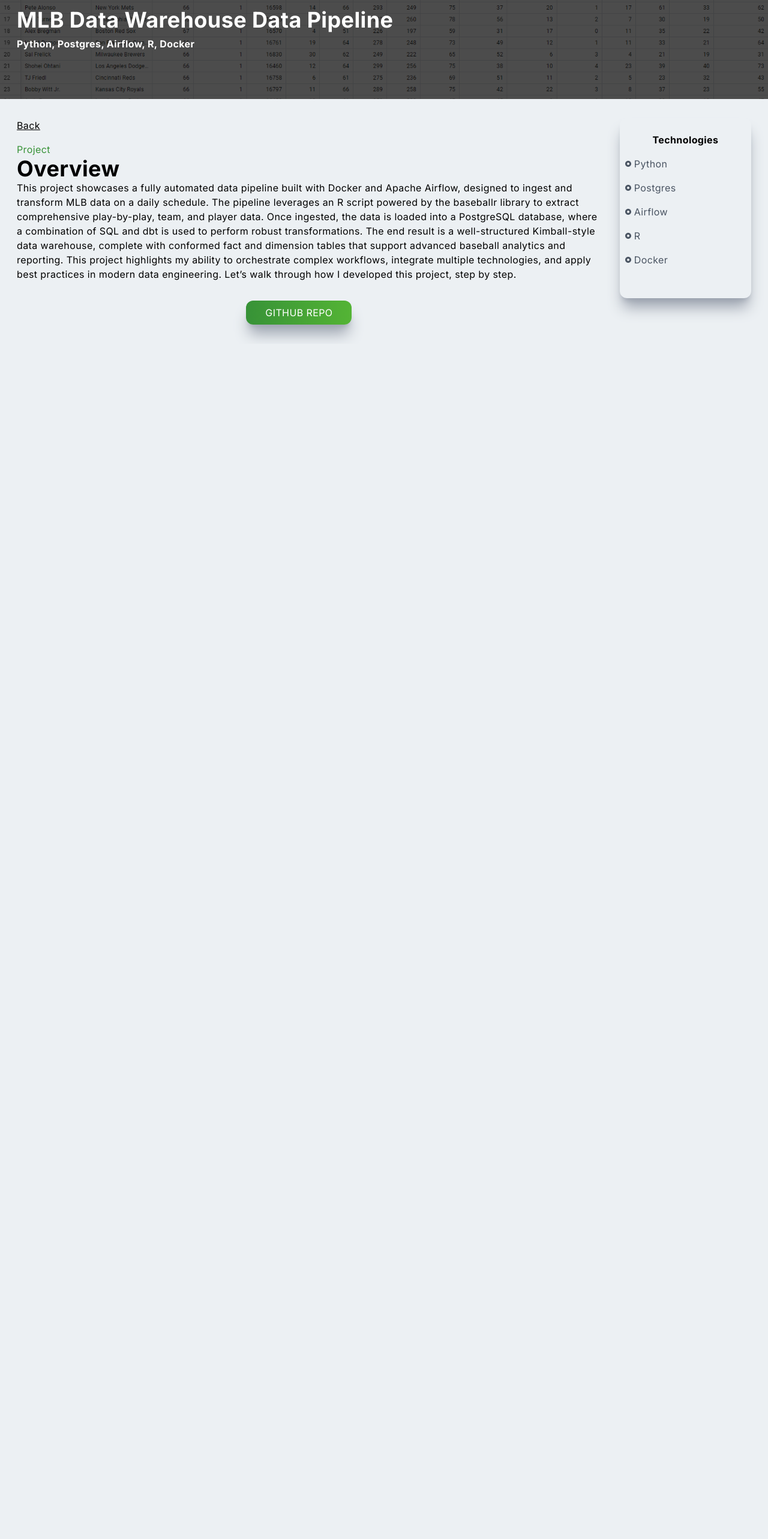
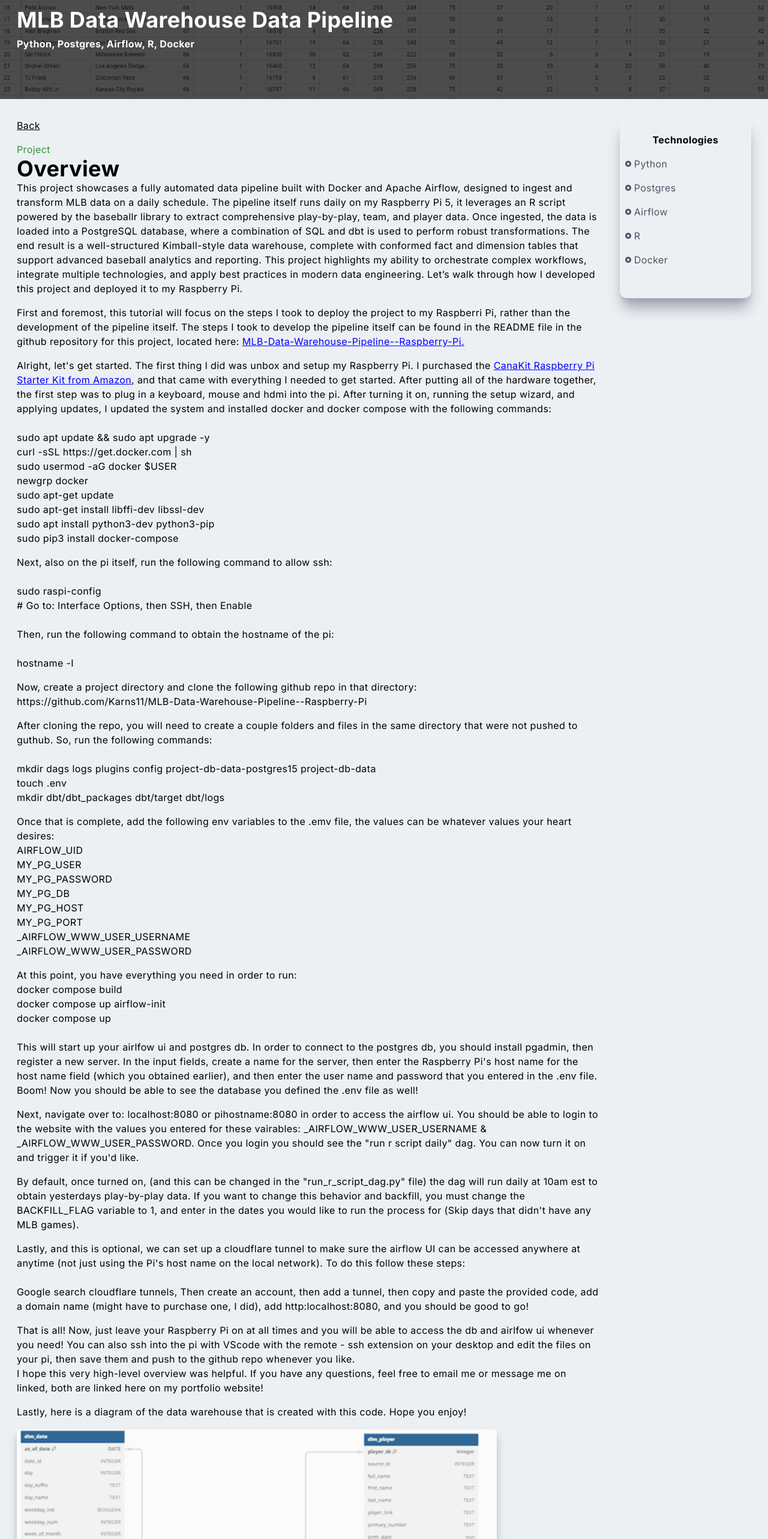
Before and after one commit to Karns11/AnalystPortfolio, a Next.js app: page /mlbdatapipeline in a window 1280 px wide. Shown: the part 235-2800 px from the top of the page at 60% size. Before the commit the page ends 808 px from the top, so only its background shows below. Built offline with nearby package versions, Linux system fonts and the light colour scheme.

Commit message:
add mlb de project

```diff
--- a/app/mlbdatapipeline/page.jsx
+++ b/app/mlbdatapipeline/page.jsx
@@ -2,6 +2,7 @@ import Image from "next/image";
 import React from "react";
 import excelbikeproj from "@public/assets/projects/excelbikeproj.png";
 import MLBFactTable from "@public/assets/projects/MLBFactTable.png";
+import DWDiagram from "@public/assets/projects/DWDiagram.png";
 import { RiRadioButtonFill } from "react-icons/ri";
 import Link from "next/link";
 
@@ -35,295 +36,151 @@ const property = () => {
           <p>
             This project showcases a fully automated data pipeline built with
             Docker and Apache Airflow, designed to ingest and transform MLB data
-            on a daily schedule. The pipeline leverages an R script powered by
-            the baseballr library to extract comprehensive play-by-play, team,
-            and player data. Once ingested, the data is loaded into a PostgreSQL
-            database, where a combination of SQL and dbt is used to perform
-            robust transformations. The end result is a well-structured
-            Kimball-style data warehouse, complete with conformed fact and
-            dimension tables that support advanced baseball analytics and
-            reporting. This project highlights my ability to orchestrate complex
-            workflows, integrate multiple technologies, and apply best practices
-            in modern data engineering. Let’s walk through how I developed this
-            project, step by step.
+            on a daily schedule. The pipeline itself runs daily on my Raspberry
+            Pi 5, it leverages an R script powered by the baseballr library to
+            extract comprehensive play-by-play, team, and player data. Once
+            ingested, the data is loaded into a PostgreSQL database, where a
+            combination of SQL and dbt is used to perform robust
+            transformations. The end result is a well-structured Kimball-style
+            data warehouse, complete with conformed fact and dimension tables
+            that support advanced baseball analytics and reporting. This project
+            highlights my ability to orchestrate complex workflows, integrate
+            multiple technologies, and apply best practices in modern data
+            engineering. Let’s walk through how I developed this project and
+            deployed it to my Raspberry Pi.
           </p>
-          {/* <p className="mt-4">
-            Next, I will just initialize some contants that will be helpful for
-            later on in the process. The year will be plugged into the url so
-            that the url can be dynamic, and then the total_stats and dates
-            varibles will be empty lists that we will be adding data into once
-            we make our requests.
+          <p className="mt-4">
+            First and foremost, this tutorial will focus on the steps I took to
+            deploy the project to my Raspberri Pi, rather than the development
+            of the pipeline itself. The steps I took to develop the pipeline
+            itself can be found in the README file in the github repository for
+            this project, located here:{" "}
+            <a
+              href="https://github.com/Karns11/MLB-Data-Warehouse-Pipeline--Raspberry-Pi"
+              target="_blank"
+              style={{ textDecoration: "underline", color: "blue" }}
+            >
+              MLB-Data-Warehouse-Pipeline--Raspberry-Pi.
+            </a>
           </p>
-          <Image
-            className="hover:scale-105 ease-in duration-300 shadow-lg shadow-gray-400 mt-4"
-            width={800}
-            height={500}
-            src={MLBFactTable}
-            alt="/"
-          />
+          <p className="mt-4">
+            Alright, let's get started. The first thing I did was unbox and
+            setup my Raspberry Pi. I purchased the{" "}
+            <a
+              href="https://www.amazon.com/CanaKit-Raspberry-Starter-Kit-PRO/dp/B0CRSNCJ6Y/?_encoding=UTF8&ref_=pd_hp_d_atf_ci_mcx_mr_ca_hp_atf_d"
+              target="_blank"
+              style={{ textDecoration: "underline", color: "blue" }}
+            >
+              CanaKit Raspberry Pi Starter Kit from Amazon
+            </a>
+            , and that came with everything I needed to get started. After
+            putting all of the hardware together, the first step was to plug in
+            a keyboard, mouse and hdmi into the pi. After turning it on, running
+            the setup wizard, and applying updates, I updated the system and
+            installed docker and docker compose with the following commands:
+            <br></br> <br></br> sudo apt update && sudo apt upgrade -y<br></br>
+            curl -sSL https://get.docker.com | sh <br></br>
+            sudo usermod -aG docker $USER <br></br>newgrp docker
+            <br></br>sudo apt-get update<br></br> sudo apt-get install
+            libffi-dev libssl-dev <br></br> sudo apt install python3-dev
+            python3-pip <br></br> sudo pip3 install docker-compose
+          </p>
+          <p className="mt-4">
+            Next, also on the pi itself, run the following command to allow ssh:{" "}
+            <br></br>
+            <br></br> sudo raspi-config <br></br># Go to: Interface Options,
+            then SSH, then Enable <br></br> <br></br> Then, run the following
+            command to obtain the hostname of the pi: <br></br> <br></br>{" "}
+            hostname -I
+          </p>
+          <p className="mt-4">
+            Now, create a project directory and clone the following github repo
+            in that directory: <br></br>{" "}
+            https://github.com/Karns11/MLB-Data-Warehouse-Pipeline--Raspberry-Pi
+          </p>
+          <p className="mt-4">
+            After cloning the repo, you will need to create a couple folders and
+            files in the same directory that were not pushed to guthub. So, run
+            the following commands: <br></br> <br></br> mkdir dags logs plugins
+            config project-db-data-postgres15 project-db-data <br></br> touch
+            .env <br></br> mkdir dbt/dbt_packages dbt/target dbt/logs
+          </p>
+          <p className="mt-4">
+            Once that is complete, add the following env variables to the .emv
+            file, the values can be whatever values your heart desires:{" "}
+            <br></br> AIRFLOW_UID
+            <br></br> MY_PG_USER
+            <br></br> MY_PG_PASSWORD
+            <br></br> MY_PG_DB
+            <br></br> MY_PG_HOST
+            <br></br> MY_PG_PORT
+            <br></br> _AIRFLOW_WWW_USER_USERNAME
+            <br></br> _AIRFLOW_WWW_USER_PASSWORD
+          </p>
 
           <p className="mt-4">
-            Next, I want to initalize the first url that we will be scraping. I
-            am going to use data from the 2022-2023 season from October to
-            December. However, it will be set up so that I can add more months
-            to this process in the future if I want to. <br /> <br /> Also, here
-            we will initalize our response and soup variables. At this moment,
-            if we were to print the soup variable, we will get back the entire
-            html code for the webpage, so we are right on track.
+            At this point, you have everything you need in order to run:{" "}
+            <br></br> docker compose build <br></br> docker compose up
+            airflow-init <br></br> docker compose up <br></br> <br></br> This
+            will start up your airlfow ui and postgres db. In order to connect
+            to the postgres db, you should install pgadmin, then register a new
+            server. In the input fields, create a name for the server, then
+            enter the Raspberry Pi's host name for the host name field (which
+            you obtained earlier), and then enter the user name and password
+            that you entered in the .env file. Boom! Now you should be able to
+            see the database you defined the .env file as well!
           </p>
-          <Image
-            className="hover:scale-105 ease-in duration-300 shadow-lg shadow-gray-400 mt-4"
-            width={800}
-            height={500}
-            src={MLBFactTable}
-            alt="/"
-          />
+          <p className="mt-4">
+            Next, navigate over to: localhost:8080 or pihostname:8080 in order
+            to access the airflow ui. You should be able to login to the website
+            with the values you entered for these vairables:
+            _AIRFLOW_WWW_USER_USERNAME & _AIRFLOW_WWW_USER_PASSWORD. Once you
+            login you should see the "run r script daily" dag. You can now turn
+            it on and trigger it if you'd like.
+          </p>
 
           <p className="mt-4">
-            Now, Let's grab the headers from the table. I am using
-            soup.find_all('tr') in order to get all tr tags and then I loop
-            through those in order to get the th tags which is where the headers
-            are going to be. Then we assign that list to a variable called
-            the_headers. I will rename some for consitency.
+            By default, once turned on, (and this can be changed in the
+            "run_r_script_dag.py" file) the dag will run daily at 10am est to
+            obtain yesterdays play-by-play data. If you want to change this
+            behavior and backfill, you must change the BACKFILL_FLAG variable to
+            1, and enter in the dates you would like to run the process for
+            (Skip days that didn't have any MLB games).
           </p>
-          <Image
-            className="hover:scale-105 ease-in duration-300 shadow-lg shadow-gray-400 mt-4"
-            width={800}
-            height={500}
-            src={MLBFactTable}
-            alt="/"
-          />
 
           <p className="mt-4">
-            Okay, now we will start getting a little more messy. First we will
-            use some advanced list comprehension methods in order to get the
-            dates of each game. <br /> <br /> The code is iterating over each
-            table row (tr tag) in the_tr_tags and finding all the links (a tags)
-            within each row. It then collects the text content of each link and
-            stores it in a nested list called date, with each inner list
-            representing the links found within a specific table row. <br />{" "}
-            <br />
-            Next, the code is looping through all the tr tags once again but is
-            skipping the 0 index which contains the headers. This is an attempt
-            to get all of the necessary data that is stored in td tags. This
-            block of code does pretty much the same thing as above, but gets the
-            data and stores that in a variable called oct_results.
+            Lastly, and this is optional, we can set up a cloudflare tunnel to
+            make sure the airflow UI can be accessed anywhere at anytime (not
+            just using the Pi's host name on the local network). To do this
+            follow these steps: <br></br> <br></br>Google search cloudflare
+            tunnels, Then create an account, then add a tunnel, then copy and
+            paste the provided code, add a domain name (might have to purchase
+            one, I did), add http:localhost:8080, and you should be good to go!
           </p>
-          <Image
-            className="hover:scale-105 ease-in duration-300 shadow-lg shadow-gray-400 mt-4"
-            width={800}
-            height={500}
-            src={MLBFactTable}
-            alt="/"
-          />
 
           <p className="mt-4">
-            I am now going to repeat this process for both November and
-            December. Both times I am going to append that months stats to the
-            total_stats variable.
+            That is all! Now, just leave your Raspberry Pi on at all times and
+            you will be able to access the db and airlfow ui whenever you need!
+            You can also ssh into the pi with VScode with the remote - ssh
+            extension on your desktop and edit the files on your pi, then save
+            them and push to the github repo whenever you like. <br></br> I hope
+            this very high-level overview was helpful. If you have any
+            questions, feel free to email me or message me on linked, both are
+            linked here on my portfolio website!
           </p>
-          <Image
-            className="hover:scale-105 ease-in duration-300 shadow-lg shadow-gray-400 mt-4"
-            width={800}
-            height={500}
-            src={MLBFactTable}
-            alt="/"
-          />
 
           <p className="mt-4">
-            Now I have pretty much everything I need to create the first df that
-            will contain the raw scores. I will assign the columns to be the
-            the_headers variable I created earlier and also add the date
-            variable at the start of the df. Additionally, I really only need
-            the headers to be 'Date', 'Visitor/N', 'Visitor PTS', 'Home/N', and
-            'Home PTS' so I will restrict the df to only show that data. Then
-            lastly, I will rename the column headers to clean it up a bit. This
-            is exactly what it should look like.
-          </p>
-          <Image
-            className="hover:scale-105 ease-in duration-300 shadow-lg shadow-gray-400 mt-4"
-            width={800}
-            height={500}
-            src={MLBFactTable}
-            alt="/"
-          />
-
-          <p className="mt-4">
-            Next, I need to get the team stats per game in order to make the
-            model more accurate. These stats will include things like fg%, ft%,
-            3pt%, ast, stl, and a whole lot more. For this, we need to use a new
-            url so we will reininitalize our response variable as well as our
-            soup variable. I will then look through all the tr tags and grab the
-            th tags that are in the 72nd index because that index contains the
-            table that we want. We dont want the headers so we will skip the 0
-            index by saying total_stats = total_stats[1:]. I will do the same
-            process for both the total stats and per 100 game stats which are
-            tables on the same url web page. I may or may not use these two
-            varibles later on. <br /> <br />
-            Next, I need to get the name of each team and put that at the 0
-            index of each list so that it looks the the_data variable looks
-            something like this [[team, stat1, stat2, ...] [team, stat1,
-            stat2,...]...]. After I did this, I realized that some of the team
-            names had a random '*' at the end. So, I had to make a new varible
-            called clean_data and loop through the list I just created and use
-            rstrip to remove that '*' from the end and then append the new team
-            list to the clean_data variable. <br /> <br />
-            Now, I have what I need to create a 2023 team per game stats df.
+            Lastly, here is a diagram of the data warehouse that is created with
+            this code. Hope you enjoy!
           </p>
 
           <Image
             className="hover:scale-105 ease-in duration-300 shadow-lg shadow-gray-400 mt-4"
             width={800}
             height={500}
-            src={MLBFactTable}
+            src={DWDiagram}
             alt="/"
           />
-
-          <p className="mt-4">Here is what that should look like:</p>
-          <Image
-            className="hover:scale-105 ease-in duration-300 shadow-lg shadow-gray-400 mt-4"
-            width={800}
-            height={500}
-            src={MLBFactTable}
-            alt="/"
-          />
-
-          <p className="mt-4">
-            Next, I want to know what each teams opposing team stats are per
-            game. Basically, I want to know how good or bad each team is
-            defensively. Here, I will basicall do the same thing I just did to
-            create an opposing teams stats df. I will have to clean the data
-            just like above because I will still getting that random annoying
-            '*' at the end of some team names.
-          </p>
-          <Image
-            className="hover:scale-105 ease-in duration-300 shadow-lg shadow-gray-400 mt-4"
-            width={800}
-            height={500}
-            src={MLBFactTable}
-            alt="/"
-          />
-
-          <p className="mt-4">Here is what that should look like:</p>
-          <Image
-            className="hover:scale-105 ease-in duration-300 shadow-lg shadow-gray-400 mt-4"
-            width={800}
-            height={500}
-            src={MLBFactTable}
-            alt="/"
-          />
-
-          <p className="mt-4">
-            Now, it is time to combine the previous two df's into one big df.
-            This will easily show us all the relevant stats per team. This is
-            what it should look like:
-          </p>
-          <Image
-            className="hover:scale-105 ease-in duration-300 shadow-lg shadow-gray-400 mt-4"
-            width={800}
-            height={500}
-            src={MLBFactTable}
-            alt="/"
-          />
-
-          <p className="mt-4">
-            Finally, the last thing we need to do before predictions, is to
-            combine the big df we just made with the game results df. This will
-            give us the scores for each game as well as the teams that played
-            and the stats going into each game for each team. Here is how I did
-            that:
-          </p>
-          <Image
-            className="hover:scale-105 ease-in duration-300 shadow-lg shadow-gray-400 mt-4"
-            width={800}
-            height={500}
-            src={MLBFactTable}
-            alt="/"
-          />
-
-          <p className="mt-4">Here's what that df looks like:</p>
-          <Image
-            className="hover:scale-105 ease-in duration-300 shadow-lg shadow-gray-400 mt-4"
-            width={800}
-            height={500}
-            src={MLBFactTable}
-            alt="/"
-          />
-
-          <p className="mt-4">
-            Next, lets import what we need to conduct linear regression and see
-            how well this model fits our data. Here, I will create the train and
-            test variables that will be used with other models as well.
-          </p>
-          <Image
-            className="hover:scale-105 ease-in duration-300 shadow-lg shadow-gray-400 mt-4"
-            width={800}
-            height={500}
-            src={MLBFactTable}
-            alt="/"
-          />
-          <p className="mt-4">
-            This gives us a really bad score so let's move onto a different
-            model.
-          </p>
-          <p className="mt-4">
-            I will speed this us and just tell you that I found the SVC model to
-            be the best. Here is how I found that out:
-            <br /> <br /> Although .60 isn't the best score, it is good enough
-            for me to use for this analysis.
-          </p>
-          <Image
-            className="hover:scale-105 ease-in duration-300 shadow-lg shadow-gray-400 mt-4"
-            width={800}
-            height={500}
-            src={MLBFactTable}
-            alt="/"
-          />
-          <p className="mt-4">
-            Next, I wanted to find the mean sqaured error for this model in
-            order to see how accurate it is. The lower the score the better, so
-            0.24 is going to be acceptable for this project.
-          </p>
-          <Image
-            className="hover:scale-105 ease-in duration-300 shadow-lg shadow-gray-400 mt-4"
-            width={800}
-            height={500}
-            src={MLBFactTable}
-            alt="/"
-          />
-
-          <p className="mt-4">
-            Next, I wanted to actually look at the games it predicted and see
-            how many it got correct. I will create a quick comparison df for
-            this.
-          </p>
-          <Image
-            className="hover:scale-105 ease-in duration-300 shadow-lg shadow-gray-400 mt-4"
-            width={800}
-            height={500}
-            src={MLBFactTable}
-            alt="/"
-          />
-
-          <p className="mt-4">
-            This is kind of hard to see, so I will run an analysis on this df
-            and come up with an overall % correct. Here is how I did that:
-          </p>
-          <Image
-            className="hover:scale-105 ease-in duration-300 shadow-lg shadow-gray-400 mt-4"
-            width={800}
-            height={500}
-            src={MLBFactTable}
-            alt="/"
-          />
-          <p className="mt-4">
-            This shows us that the model has greater than a 63% success rate!
-            This is honestly really good in my opinion because this is the first
-            model I have ever created. I expect that this model will be even
-            more accurate once I include data from the remainder of the season,
-            after december. <br /> <br /> All in all, I think this project was a
-            success.
-          </p> */}
 
           <a
             href="https://github.com/Karns11/MLB-Data-Warehouse-Pipeline"
```
Also changed, not shown: public/assets/projects/DWDiagram.png (added).
